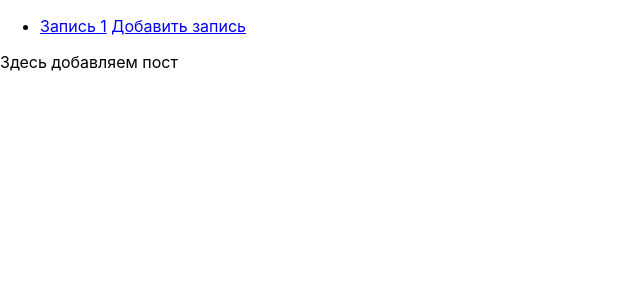
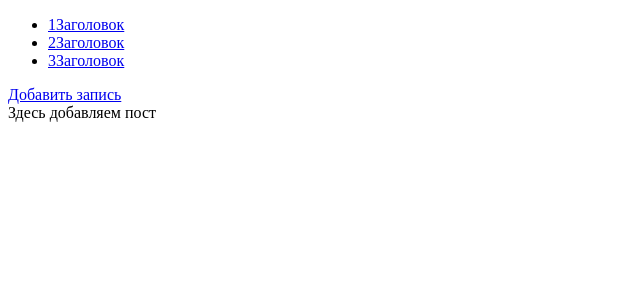
Before and after one commit to st63/react-test, a React (Create React App) app: page /add-post in a window 1280 px wide. Shown: the top 300 px of the page, without its empty margins (0-640 px from the left). Built offline with nearby package versions, Linux system fonts and the light colour scheme.

Commit message:
posts-array

```diff
--- a/src/App.css
+++ /dev/null
@@ -1,38 +0,0 @@
-.App {
-  text-align: center;
-}
-
-.App-logo {
-  height: 40vmin;
-  pointer-events: none;
-}
-
-@media (prefers-reduced-motion: no-preference) {
-  .App-logo {
-    animation: App-logo-spin infinite 20s linear;
-  }
-}
-
-.App-header {
-  background-color: #282c34;
-  min-height: 100vh;
-  display: flex;
-  flex-direction: column;
-  align-items: center;
-  justify-content: center;
-  font-size: calc(10px + 2vmin);
-  color: white;
-}
-
-.App-link {
-  color: #61dafb;
-}
-
-@keyframes App-logo-spin {
-  from {
-    transform: rotate(0deg);
-  }
-  to {
-    transform: rotate(360deg);
-  }
-}
--- a/src/App.tsx
+++ b/src/App.tsx
@@ -1,5 +1,4 @@
 import React from "react";
-import "./App.css";
 import { BrowserRouter, Route } from "react-router-dom";
 import MainPage from "./pages/MainPage/MainPage";
 import AddPost from "./pages/posts/AddPost";
--- a/src/index.css
+++ /dev/null
@@ -1,13 +0,0 @@
-body {
-  margin: 0;
-  font-family: -apple-system, BlinkMacSystemFont, 'Segoe UI', 'Roboto', 'Oxygen',
-    'Ubuntu', 'Cantarell', 'Fira Sans', 'Droid Sans', 'Helvetica Neue',
-    sans-serif;
-  -webkit-font-smoothing: antialiased;
-  -moz-osx-font-smoothing: grayscale;
-}
-
-code {
-  font-family: source-code-pro, Menlo, Monaco, Consolas, 'Courier New',
-    monospace;
-}
--- a/src/index.tsx
+++ b/src/index.tsx
@@ -1,6 +1,5 @@
 import React from 'react';
 import ReactDOM from 'react-dom';
-import './index.css';
 import App from './App';
 import reportWebVitals from './reportWebVitals';
 
--- a/src/pages/MainPage/MainPage.tsx
+++ b/src/pages/MainPage/MainPage.tsx
@@ -1,12 +1,45 @@
 import React from "react";
-import { NavLink } from 'react-router-dom';
+import { NavLink } from "react-router-dom";
+
+let posts = [
+  {
+    id: 1,
+    title: "Заголовок",
+    date: "1614771433162",
+    autor: "Stas",
+    name: "Первый пост",
+  },
+  {
+    id: 2,
+    title: "Заголовок",
+    date: "1614771433162",
+    autor: "Andrey",
+    name: "Второй пост",
+  },
+  {
+    id: 3,
+    title: "Заголовок",
+    date: "1614771433162",
+    autor: "Ivan",
+    name: "Третий пост",
+  },
+];
 
 const MainPage = () => {
+  let post = posts.map((p) => (
+    <li key={p.id}>
+      <NavLink to={`/post${p.id}`}>
+        {p.id}
+        {p.title}
+      </NavLink>
+    </li>
+  ));
   return (
     <>
-      <ul>
-        <li><NavLink to="/post">Запись 1</NavLink> <NavLink to="/add-post"><span>Добавить запись</span></NavLink> </li>
-      </ul>
+      <ul>{post}</ul>
+      <NavLink to="/add-post">
+        <div>Добавить запись</div>
+      </NavLink>
     </>
   );
 };
```
